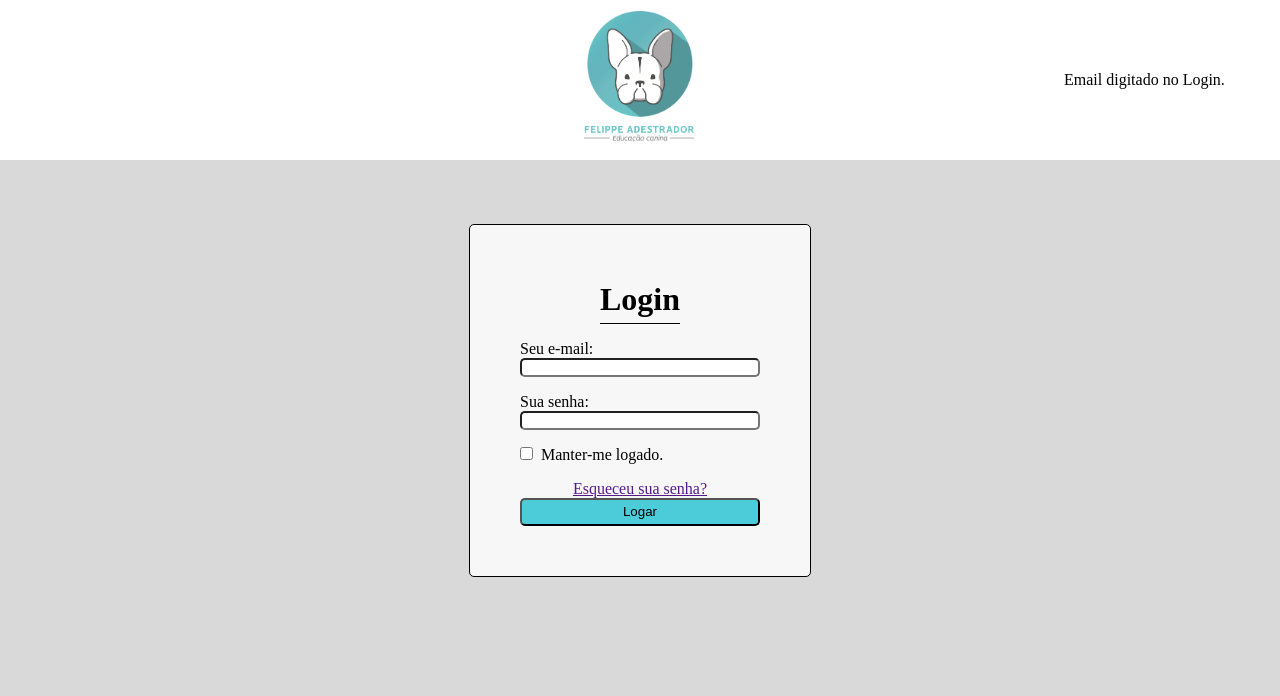
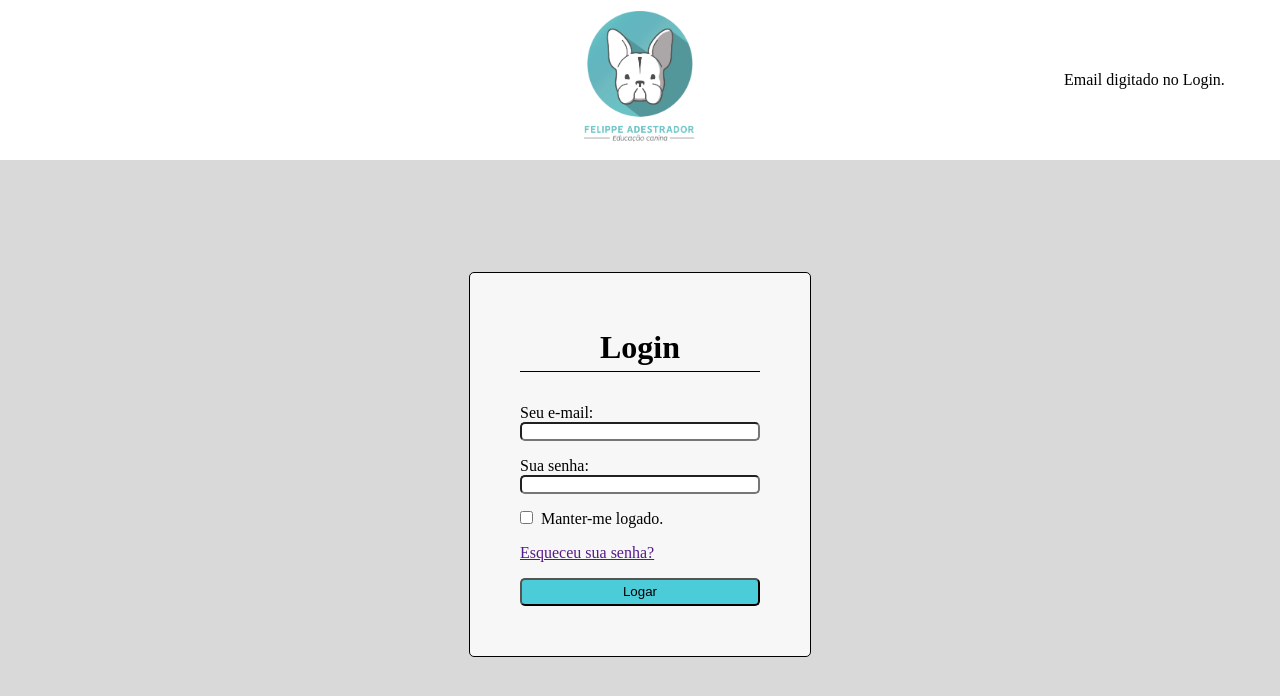
Before and after one commit to gianrochafarm/Projeto1, a React (Vite) app: page / in a window 1280 px wide. Shown: the top 696 px of the page. Built offline with nearby package versions, Linux system fonts and the light colour scheme.

Commit message:
estilização

```diff
--- a/src/components/Login.module.css
+++ b/src/components/Login.module.css
@@ -7,20 +7,23 @@
     align-items: center;
     background: #f7f7f7;
     border-radius: 5px;
+    margin-top: 8rem;
 
 }
 
 
 .login {
+  display: flex;
+  justify-content: center;
+  width: 15rem;
   line-height: 3rem;
   border-bottom: 1px solid #000;
-  margin-bottom: 1rem ;
+  margin-bottom: 2rem ;
 
 }
 
 .input {
         margin-bottom: 1rem;
-
 
  }
 
@@ -31,13 +34,14 @@
  }
 
  .checkbox {
-    padding-bottom: 1rem;
+    margin-bottom: 1rem;
     width: 15rem;
 
  }
 
  .checkbox input {
   margin-right: 0.5rem;
+  cursor: pointer;
  }
 
 .button input {
@@ -46,8 +50,15 @@
     background: #4ccbd9;
     transition: 0.1s;
     border-radius: 5px;
+    cursor: pointer;
 }
 
 .button input:hover {
   background: #119ed6;
 }
+
+.changePassword {
+  width: 15rem;
+  margin-bottom: 1rem;
+  animation: none;
+}
```
